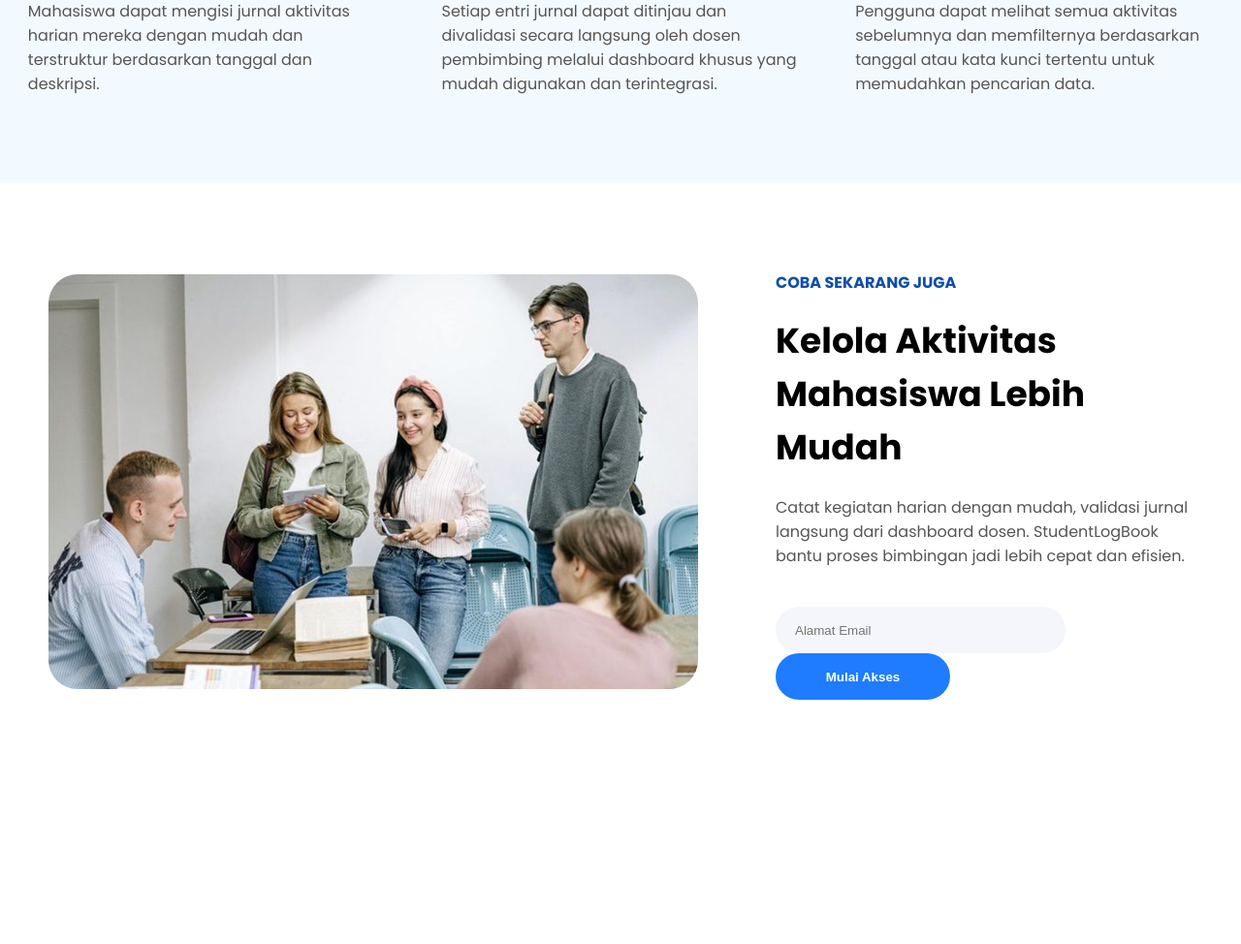
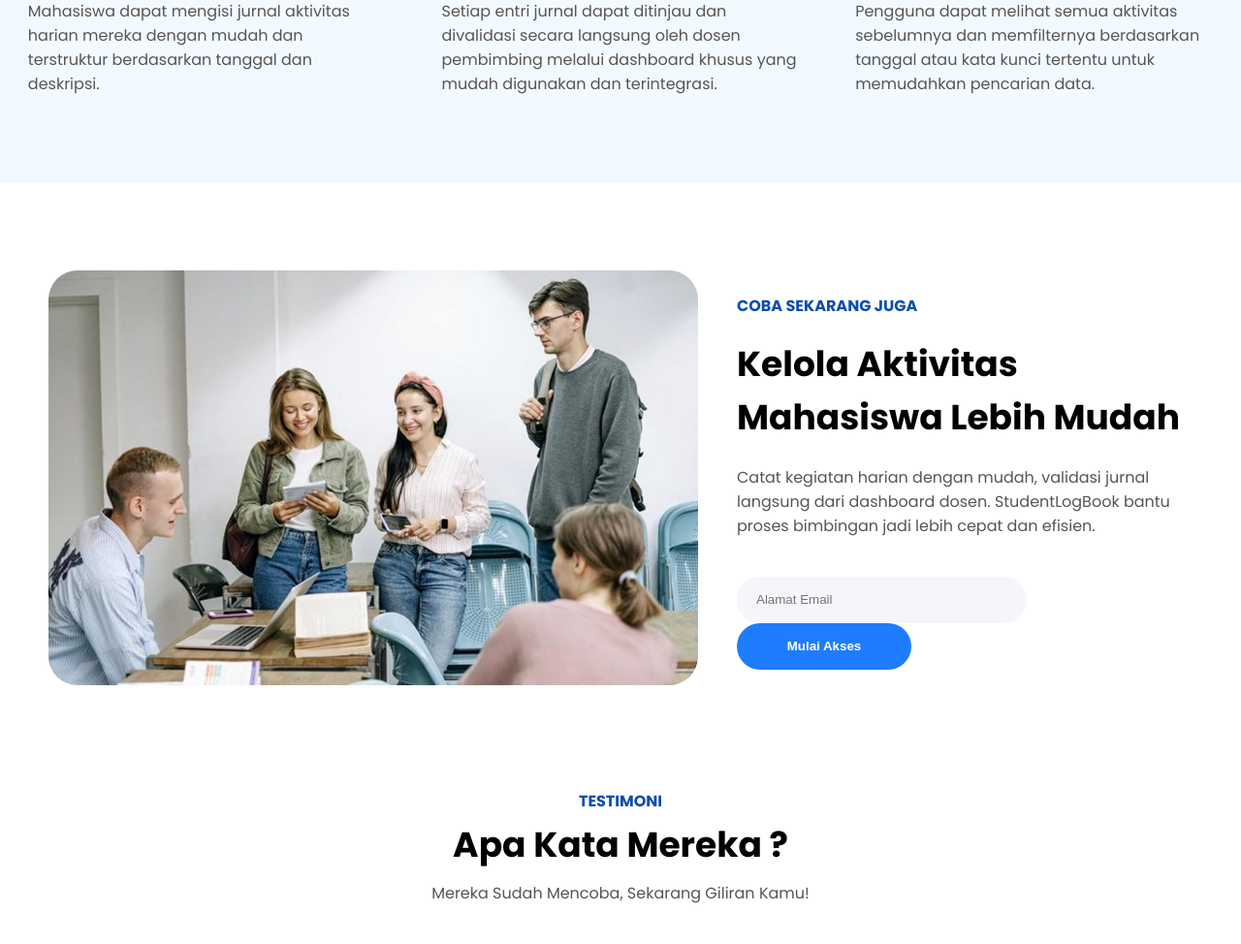
Before and after one commit to FauzanRown/RajaCoding, a PHP site: page / in a window 1280 px wide. Shown: the part 1126-2100 px from the top of the page at 97% size. Before the commit the page ends 1848 px from the top, so only its background shows below. Run offline with PHP 8.4, Linux system fonts and the light colour scheme.

Commit message:
Testimoni

```diff
--- a/assets/css/style.css
+++ b/assets/css/style.css
@@ -206,11 +206,11 @@ body {
 /* Ini Bagian Advertise */
 
 #advertise {
-  margin: 90px 50px 0px 50px;
+  margin: 90px 50px 100px 50px;
   display: flex;
   justify-content: space-between;
   align-items: center;
-  gap: 80px;
+  gap: 40px;
 }
 
 .advertiseText h1 {
@@ -266,3 +266,25 @@ body {
 }
 
 /* Ini Akhir Bagian Advertise */
+
+/* Ini Bagian Testimoni */
+
+.testimoniText h1 {
+  font-size: 36px;
+  text-align: center;
+}
+
+.testimoniText p {
+  color: #575455;
+  padding-top: 10px;
+  padding-bottom: 40px;
+  text-align: center;
+}
+
+.testimoniText h4 {
+  font-size: 16px;
+  color: #0c4eaa;
+  padding-bottom: 5px;
+  text-align: center;
+}
+/* Ini Akhir Bagian Testimoni */
--- a/index.html
+++ b/index.html
@@ -131,5 +131,15 @@
       </div>
     </section>
     <!-- Ini Akhir Bagian Advertise nya -->
+
+    <!-- Ini Bagian Testimoni Nya -->
+    <section id="testimoni">
+      <div class="testimoniText">
+        <h4>TESTIMONI</h4>
+        <h1>Apa Kata Mereka ?</h1>
+        <p>Mereka Sudah Mencoba, Sekarang Giliran Kamu!</p>
+      </div>
+    </section>
+    <!-- Ini Akhir Bagian Testimoni Nya -->
   </body>
 </html>
```
